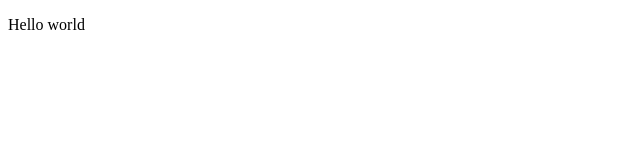
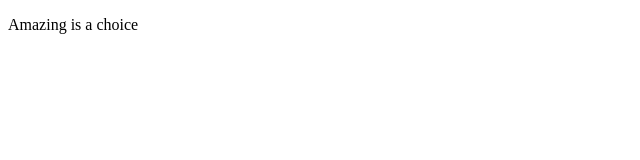
Before and after one commit to mmmMiSCHiEF/mmmMiSCHiEF, a plain HTML site: page index.html in a window 1280 px wide. Shown: the full height of the page, 0-640 px from the left. Drawn offline with Linux system fonts and the light colour scheme.

Commit message:
Update index.html

```diff
--- a/index.html
+++ b/index.html
@@ -16,7 +16,7 @@
 	<![endif]-->
 
 	<!-- content goes here -->
-	<p>Hello world</p>
+	<p>Amazing is a choice</p>
 <!-- links to JS go here, unless required in header -->
 </body>
 </html>
```
